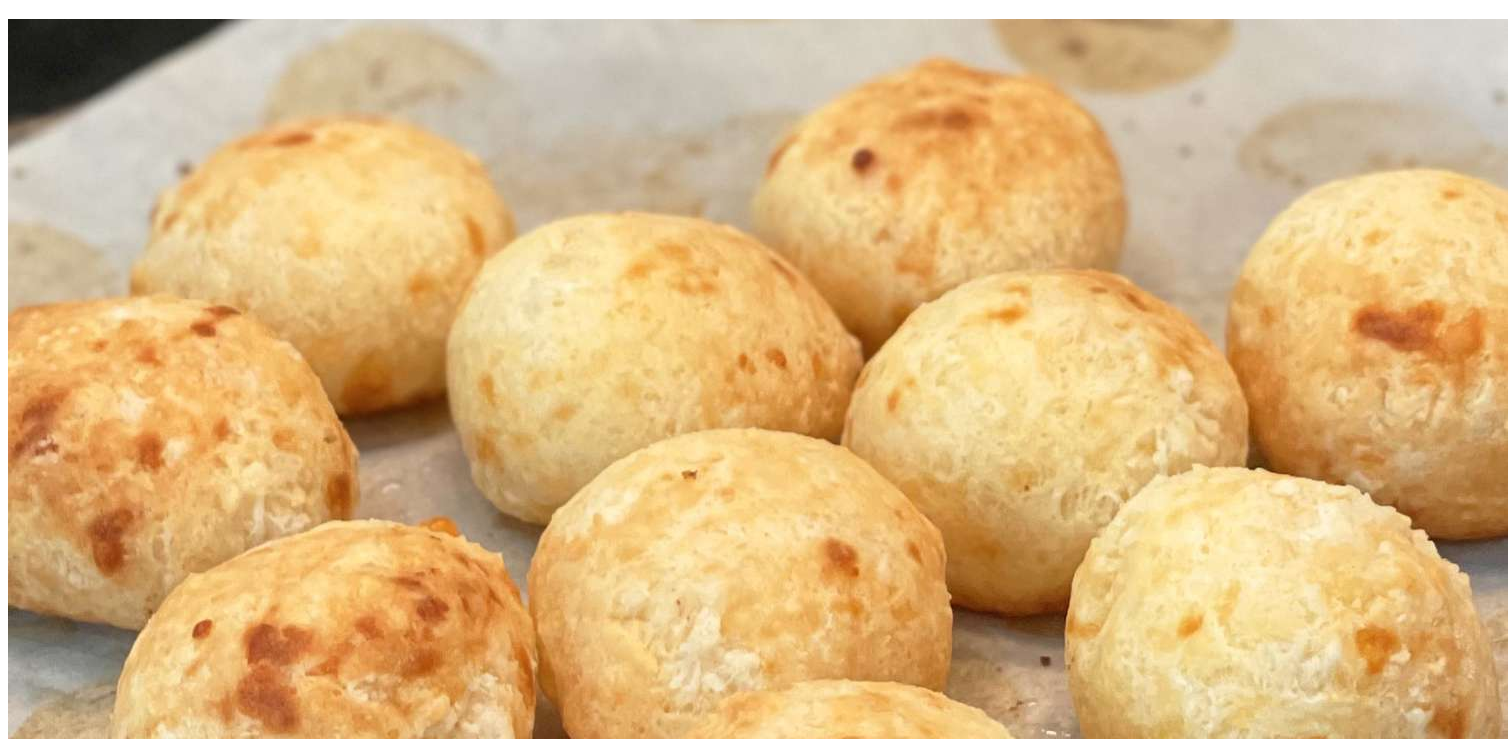
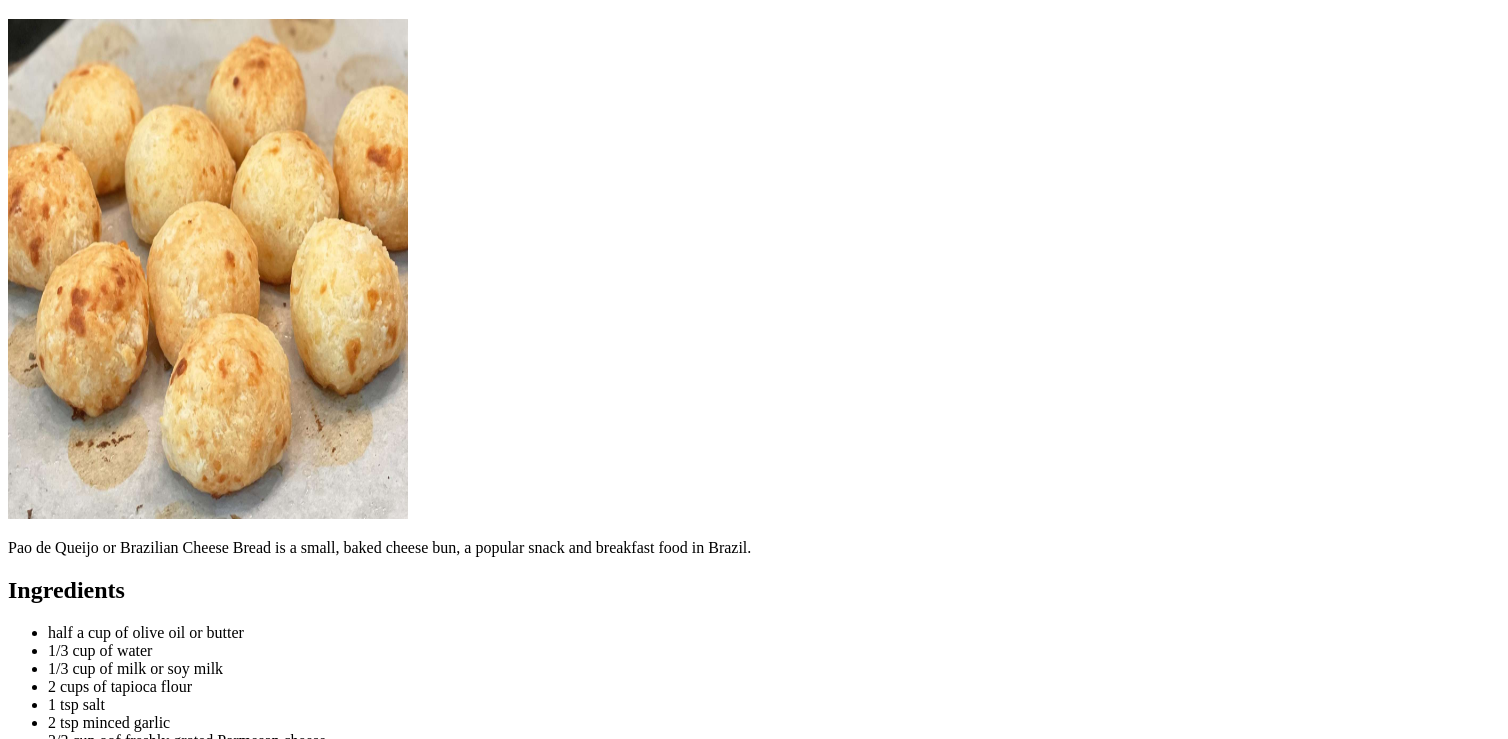
Before and after one commit to chick3n1i1/odin-recipes, a plain HTML site: page recipes/brazilian-cheese-bread.html in a window 1280 px wide. Shown: the part 61-800 px from the top of the page, 1508 px wide, since content can reach past the window. Drawn offline with Linux system fonts and the light colour scheme.

Commit message:
brazilian-cheese-bread.html and tacos.html pictures resized

```diff
--- a/recipes/brazilian-cheese-bread.html
+++ b/recipes/brazilian-cheese-bread.html
@@ -6,7 +6,7 @@
     </head>
     <body>
         <h1>Pao de Queijo (Brazilian Cheese Bread)</h1>
-        <img src="cheesebread.jpg" alt="Cheese bread">
+        <img src="cheesebread.jpg" width="400" height="500" alt="Cheese bread">
         <p>Pao de Queijo or Brazilian Cheese Bread is a small, baked cheese bun, a popular snack and breakfast food in Brazil.</p>
         <h2>Ingredients</h2>
             <ul>
```
Also changed, not shown: recipes/tacos.html (+1 -1 lines).
